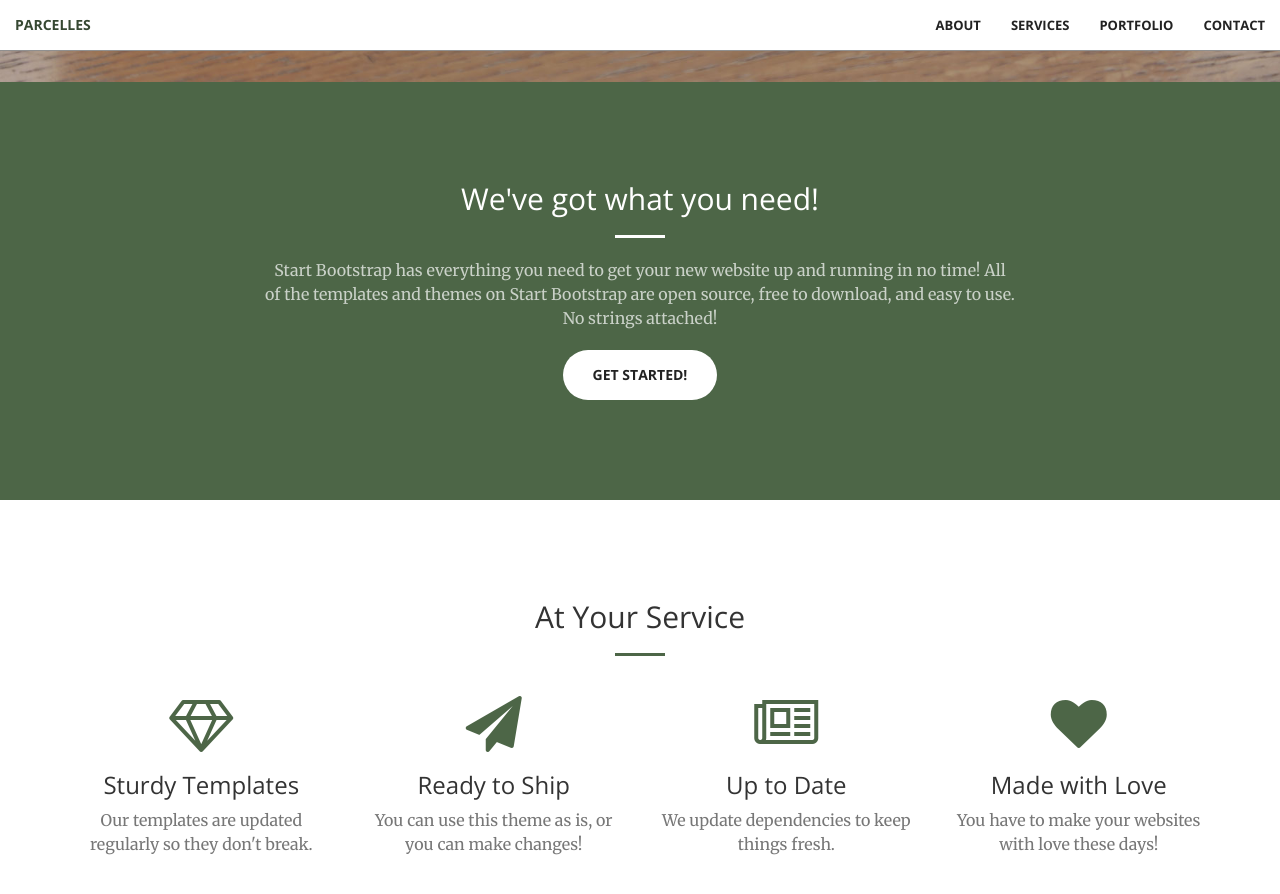
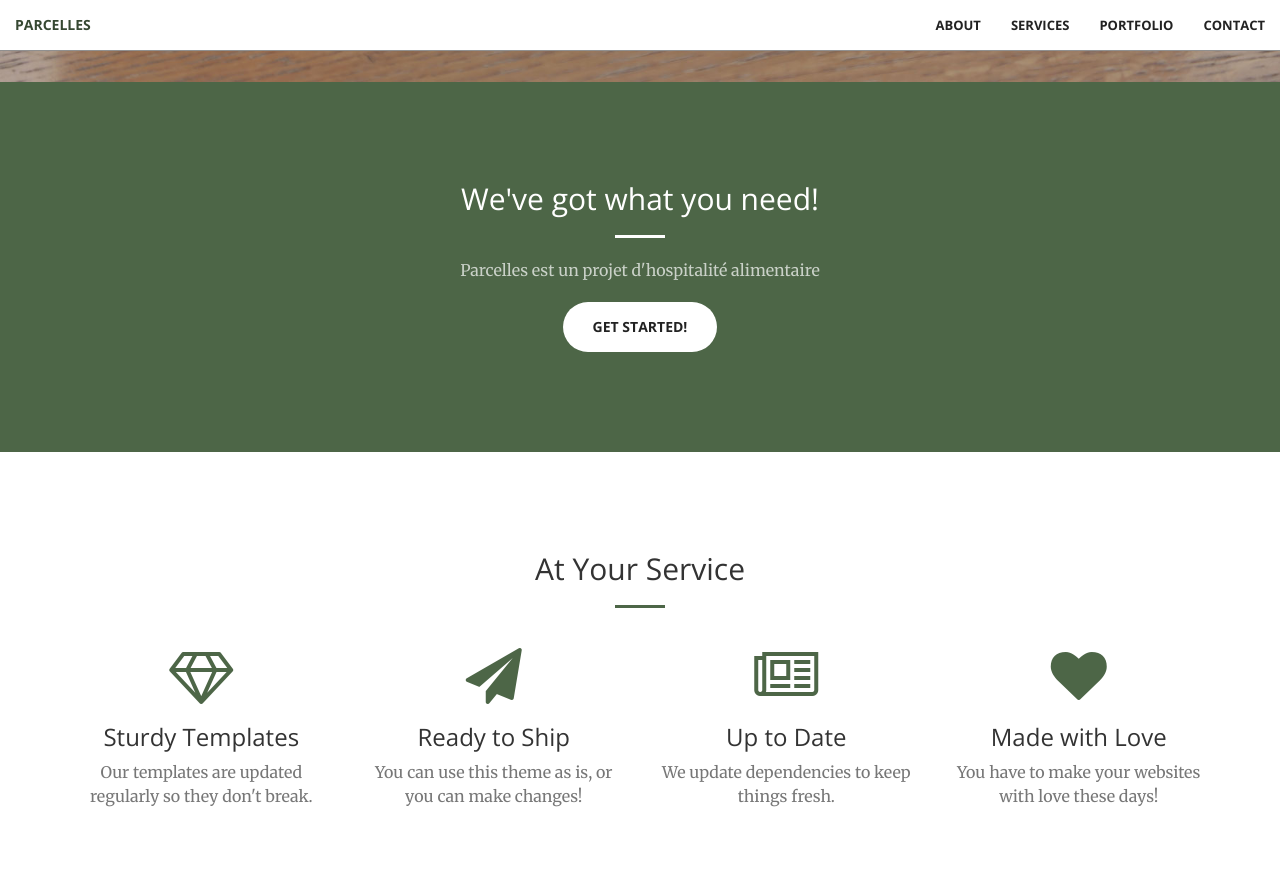
Before and after one commit to stackbit-projects/pleasant-europa-2d049, a Jekyll site: the page built from index.html, in a window 1280 px wide and 900 px high, scrolled down 818 px. Shown: the top 894 px of the window. Built offline with Jekyll 4.4.1, drawn with Linux system fonts in a browser that asks for light colours.

Commit message:
call-to-action.html: changed

```diff
--- a/_includes/call-to-action.html
+++ b/_includes/call-to-action.html
@@ -4,7 +4,7 @@
             <div class="col-lg-8 col-lg-offset-2 text-center">
                 <h2 class="section-heading">We've got what you need!</h2>
                 <hr class="light">
-                <p class="text-faded">Start Bootstrap has everything you need to get your new website up and running in no time! All of the templates and themes on Start Bootstrap are open source, free to download, and easy to use. No strings attached!</p>
+                <p class="text-faded">Parcelles est un projet d'hospitalité alimentaire</p>
                 <a href="#" class="btn btn-default btn-xl">Get Started!</a>
             </div>
         </div>
```
